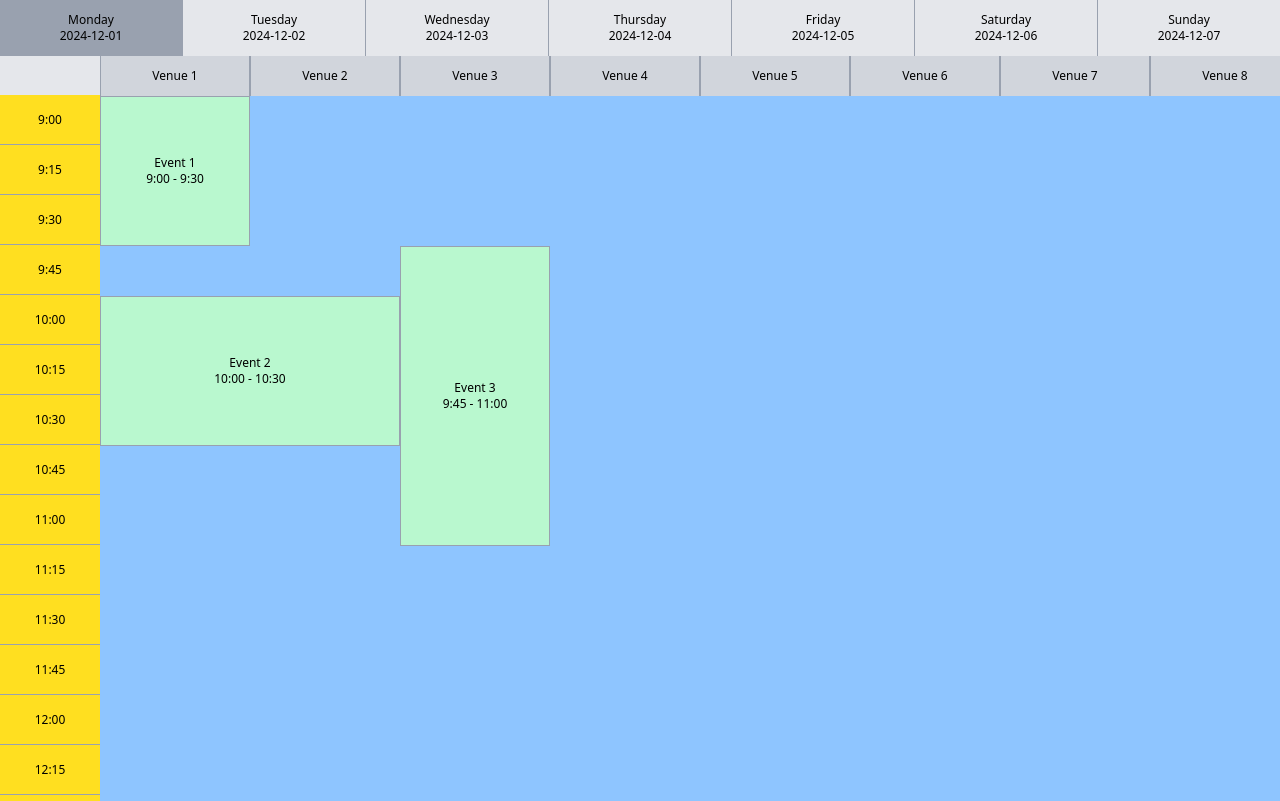
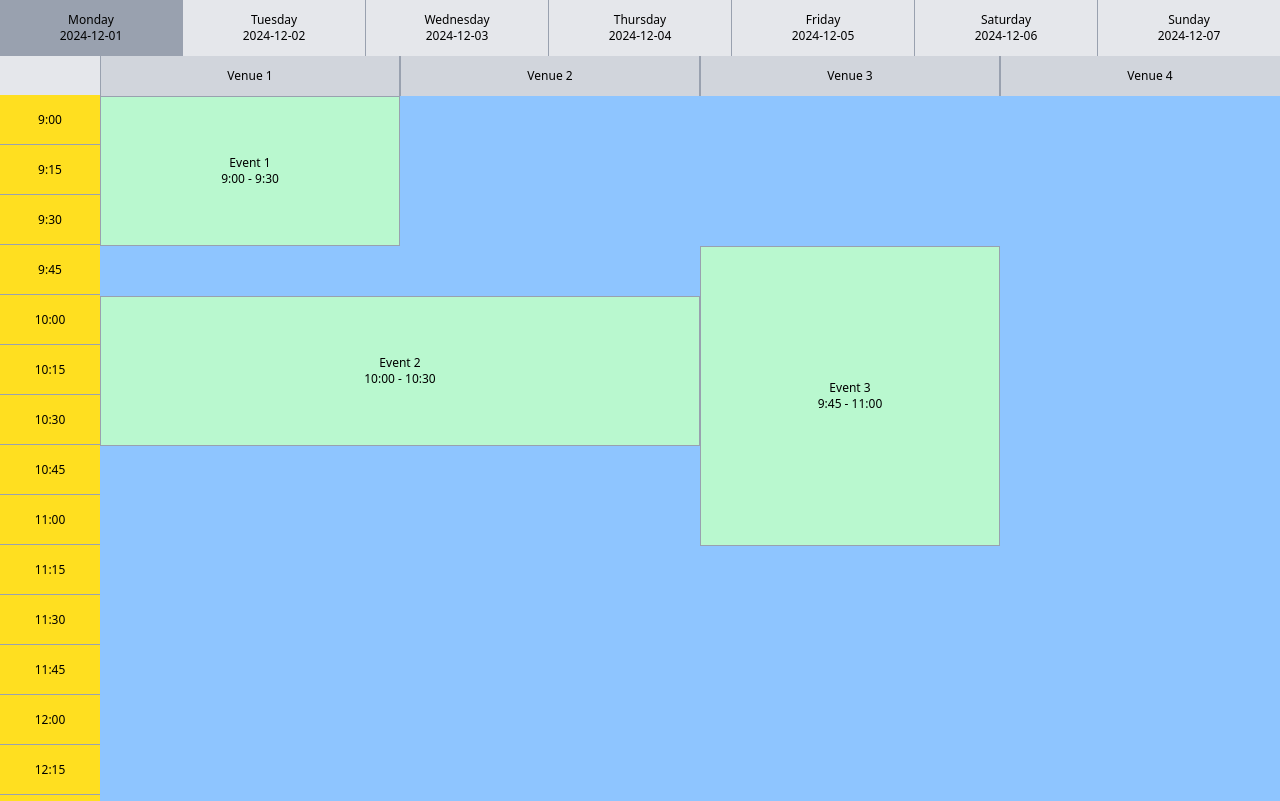
Before and after one commit to shaon07/tabbar-react, a React (Vite) app: page / in a window 1280 px wide. Built offline with nearby package versions, Linux system fonts and the light colour scheme.

Commit message:
chore: change the minimun venue menu width

```diff
--- a/src/components/core/Table/EventList/index.tsx
+++ b/src/components/core/Table/EventList/index.tsx
@@ -12,12 +12,7 @@ interface EventListProps {
 
 export default function EventList({ option }: EventListProps) {
   return (
-    <div
-      className="relative inset-0 w-full"
-      // style={{
-      //   height: TIME_LIST_HEIGHT * Math.min(TIME_OPTIONS.length, 8),
-      // }}
-    >
+    <div className="relative inset-0 w-full">
       {option.map((event, index) => {
         const startIndex = TIME_OPTIONS.indexOf(event.startTime);
         const endIndex = TIME_OPTIONS.indexOf(event.endTime) + 1;
--- a/src/constants/index.ts
+++ b/src/constants/index.ts
@@ -1,6 +1,6 @@
 import type { Event, Menu } from "../types";
 
-export const MIN_VENUE_WIDTH = 150;
+export const MIN_VENUE_WIDTH = 300;
 export const HEADER_MAX_WIDTH = 600;
 export const TIME_LIST_HEIGHT = 50;
 
```
